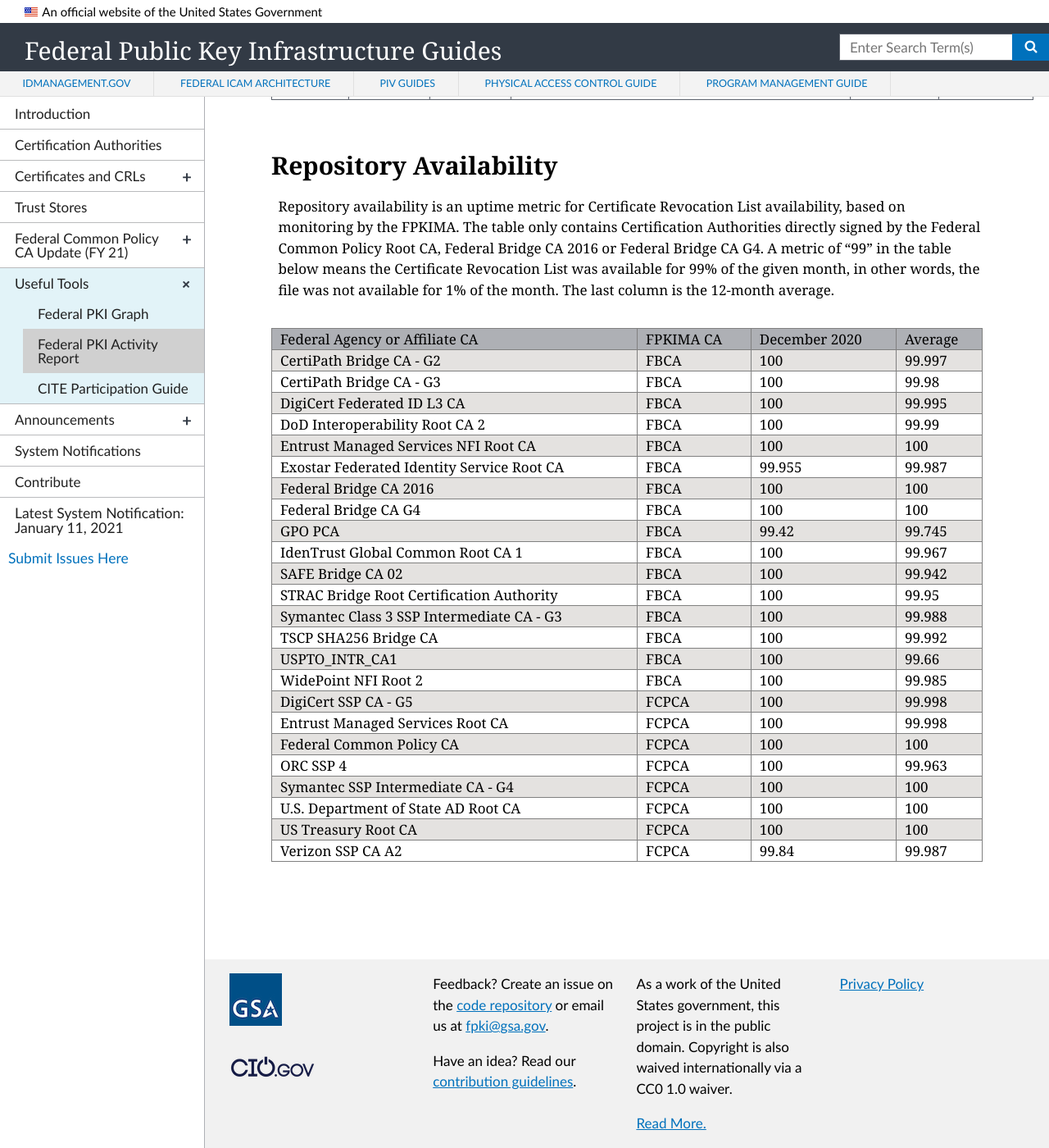
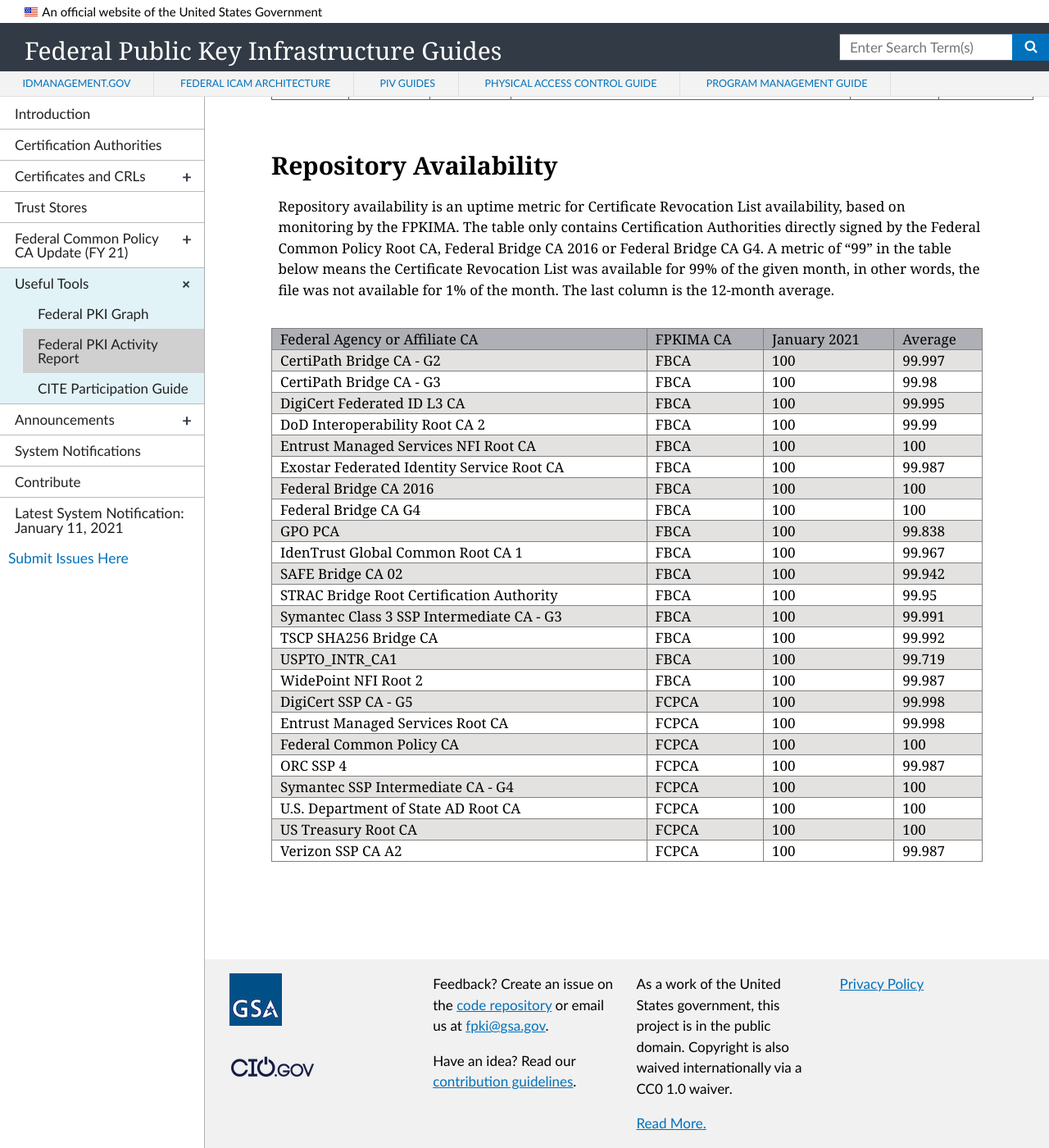
Before and after one commit to GSA/fpki-guides, a Jekyll site: the page built from _tools/03_fpki_activity_report.md, in a window 1280 px wide and 1400 px high, scrolled down 2715 px. Shown: the whole window at 82% size. Built offline with Jekyll 4.4.1, drawn with Linux system fonts in a browser that asks for light colours; nearby versions of some CDN libraries.

Commit message:
MonthlyUpdates

```diff
--- a/_includes/fpkiar-repo-table.html
+++ b/_includes/fpkiar-repo-table.html
@@ -21,7 +21,7 @@
     <tr>
         <th class="tg-llyw">Federal Agency or Affiliate CA</th>
         <td class="tg-llyw">FPKIMA CA</td>
-        <td class="tg-llyw">December 2020</td>
+        <td class="tg-llyw">January 2021</td>
         <td class="tg-llyw">Average</td>
     </tr>
     <tr>
@@ -57,7 +57,7 @@
     <tr>
         <td class="tg-0pky">Exostar Federated Identity Service Root CA</td>
         <td class="tg-0pky">FBCA</td>
-        <td class="tg-0pky">99.955</td>
+        <td class="tg-0pky">100</td>
         <td class="tg-0pky">99.987</td>
     </tr>
     <tr>
@@ -75,8 +75,8 @@
     <tr>
         <td class="tg-y698">GPO PCA</td>
         <td class="tg-y698">FBCA</td>
-        <td class="tg-y698">99.42</td>
-        <td class="tg-y698">99.745</td>
+        <td class="tg-y698">100</td>
+        <td class="tg-y698">99.838</td>
     </tr>
     <tr>
         <td class="tg-0pky">IdenTrust Global Common Root CA 1</td>
@@ -100,7 +100,7 @@
         <td class="tg-y698">Symantec Class 3 SSP Intermediate CA - G3</td>
         <td class="tg-y698">FBCA</td>
         <td class="tg-y698">100</td>
-        <td class="tg-y698">99.988</td>
+        <td class="tg-y698">99.991</td>
     </tr>
     <tr>
         <td class="tg-0pky">TSCP SHA256 Bridge CA</td>
@@ -112,13 +112,13 @@
         <td class="tg-y698">USPTO_INTR_CA1</td>
         <td class="tg-y698">FBCA</td>
         <td class="tg-y698">100</td>
-        <td class="tg-y698">99.66</td>
+        <td class="tg-y698">99.719</td>
     </tr>
      <tr>
         <td class="tg-0pky">WidePoint NFI Root 2</td>
         <td class="tg-0pky">FBCA</td>
         <td class="tg-0pky">100</td>
-        <td class="tg-0pky">99.985</td>
+        <td class="tg-0pky">99.987</td>
     </tr>
     <tr>
         <td class="tg-y698">DigiCert SSP CA - G5</td>
@@ -142,7 +142,7 @@
         <td class="tg-0pky">ORC SSP 4</td>
         <td class="tg-0pky">FCPCA</td>
         <td class="tg-0pky">100</td>
-        <td class="tg-0pky">99.963</td>
+        <td class="tg-0pky">99.987</td>
     </tr>
     <tr>
         <td class="tg-y698">Symantec SSP Intermediate CA - G4</td>
@@ -165,7 +165,7 @@
     <tr>
         <td class="tg-0pky">Verizon SSP CA A2</td>
         <td class="tg-0pky">FCPCA</td>
-        <td class="tg-0pky">99.84</td>
+        <td class="tg-0pky">100</td>
         <td class="tg-0pky">99.987</td>
     </tr>
 </table>
```
